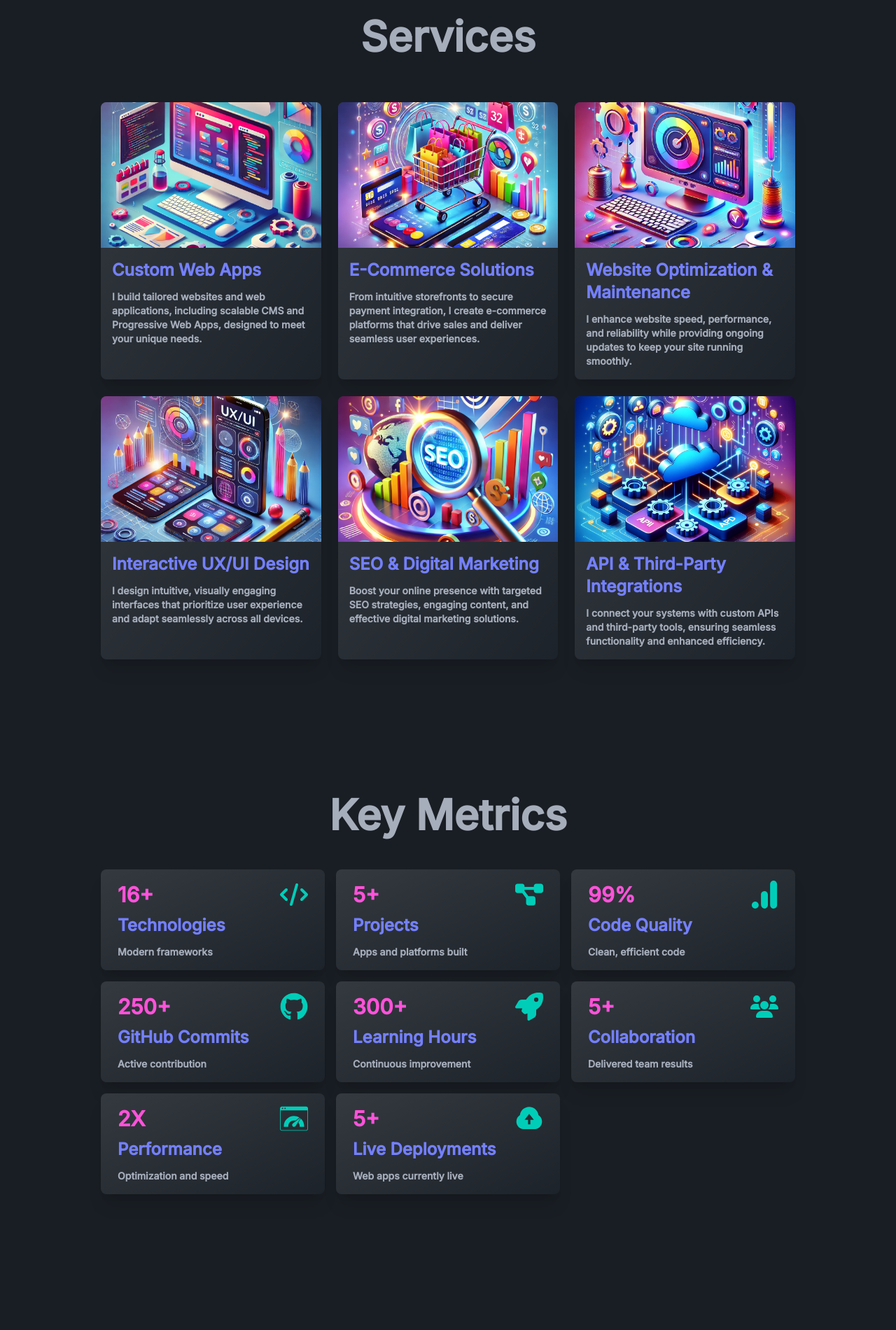
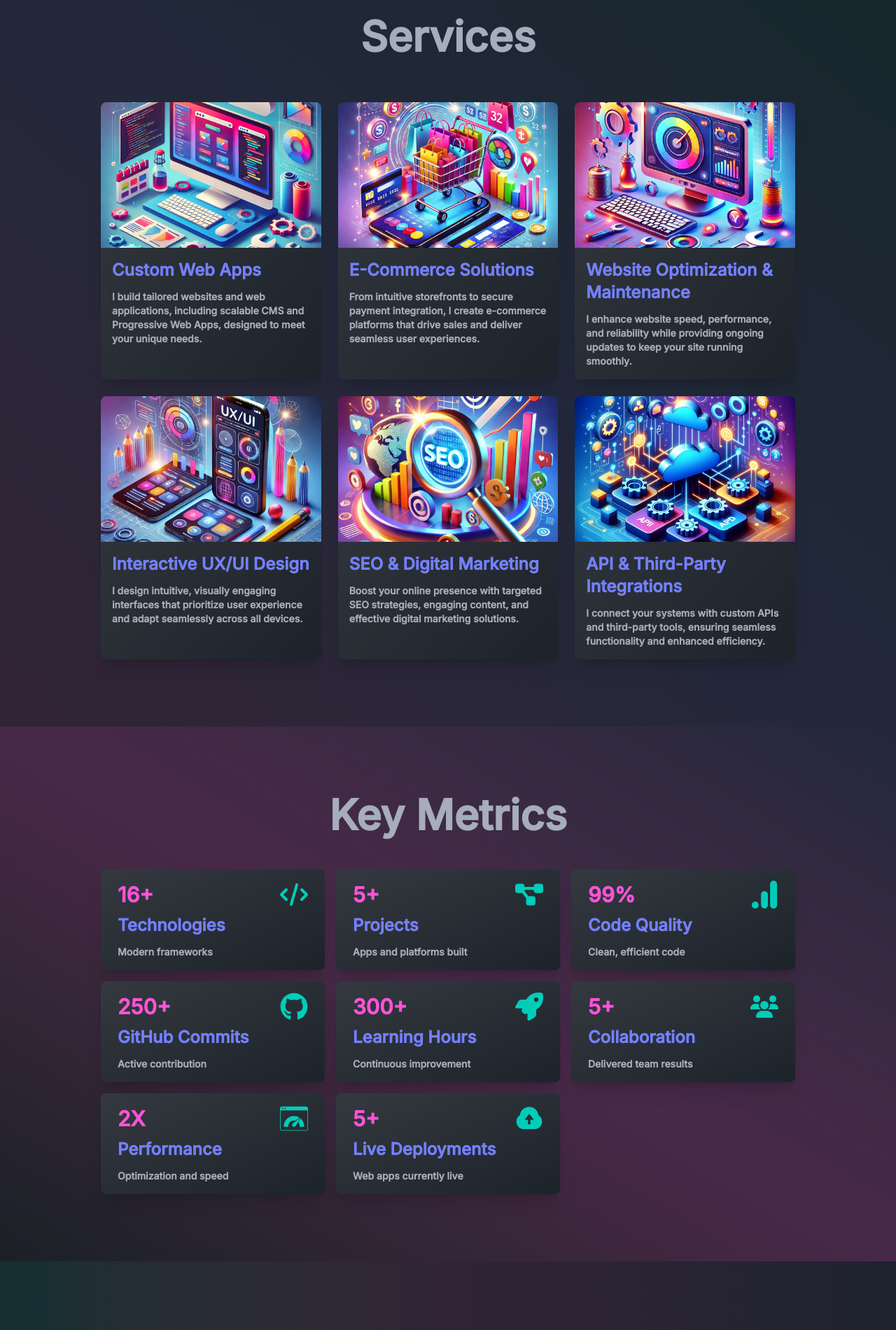
Before and after one commit to Lokie-ree/dev-portfolio, a Next.js app: page / in a window 1280 px wide. Shown: the part 880-2780 px from the top of the page at 70% size. Built offline with nearby package versions, Linux system fonts and the light colour scheme.

Commit message:
added gradients for each section in globals

```diff
--- a/app/globals.css
+++ b/app/globals.css
@@ -41,6 +41,26 @@ html {
     @apply bg-gradient-to-br from-primary/20 via-secondary/10 to-accent/20;
   }
 
+  .services-bg {
+    @apply bg-gradient-to-tr from-secondary/10 via-primary/10 to-accent/5;
+  }
+
+  .metrics-bg {
+    @apply bg-gradient-to-bl from-primary/10 via-secondary/20 to-neutral/10;
+  }
+
+  .portfolio-bg {
+    @apply bg-gradient-to-r from-accent/10 via-secondary/10 to-primary/5;
+  }
+
+  .stack-bg {
+    @apply bg-gradient-to-t from-secondary/20 via-accent/10 to-primary/5;
+  }
+
+  .contact-bg {
+    @apply bg-gradient-to-tl from-primary/20 via-secondary/10 to-accent/5;
+  }
+
   .grid-cols-responsive {
     @apply grid grid-cols-1 sm:grid-cols-2 lg:grid-cols-3 gap-6;
   }
--- a/components/ContactSection.jsx
+++ b/components/ContactSection.jsx
@@ -6,7 +6,7 @@ import ContactForm from "./ContactForm";
 const ContactSection = () => {
 
   return (
-    <section id="contact" className="background-base-100 py-20 lg:py-24 text-base-content">
+    <section id="contact" className="py-20 lg:py-24 contact-bg text-base-content">
       <div className="max-w-5xl mx-auto px-6">
           <h2 className="text-5xl md:text-6xl font-bold text-center mb-12">
             Get in Touch
--- a/components/KeyMetrics.jsx
+++ b/components/KeyMetrics.jsx
@@ -3,7 +3,7 @@ import { metrics } from "@/utils/constants";
 
 const KeyMetrics = () => {
   return (
-    <section id="key-metrics" className="py-20 lg:py-24 relative overflow-hidden text-base-content">
+    <section id="key-metrics" className="py-20 lg:py-24 metrics-bg relative overflow-hidden text-base-content">
       <div className="container max-w-5xl mx-auto px-4">
         <h2 className="text-5xl md:text-6xl font-bold text-center mb-12">
           Key Metrics
--- a/components/Portfolio.jsx
+++ b/components/Portfolio.jsx
@@ -13,7 +13,7 @@ const Portfolio = () => {
   };
 
   return (
-    <section id="projects" className="py-20 lg:py-24 text-base-content">
+    <section id="projects" className="py-20 lg:py-24 portfolio-bg text-base-content">
       <div className="max-w-6xl mx-auto px-6">
         <h2 className="text-5xl md:text-6xl font-bold text-base-content text-center mb-12">
           Projects
--- a/components/Services.jsx
+++ b/components/Services.jsx
@@ -4,7 +4,7 @@ import Image from "next/image";
 
 const Services = () => {
   return (
-    <section id="services" className="py-20 lg:py-24 text-base-content">
+    <section id="services" className="py-20 lg:py-24 services-bg text-base-content">
       <div className="container max-w-5xl mx-auto px-4">
           <h2 className="text-5xl md:text-6xl font-bold text-center mb-12 lg:mb-16">Services</h2>
         <div className="grid grid-cols-responsive gap-6">
--- a/components/Stack.jsx
+++ b/components/Stack.jsx
@@ -5,7 +5,7 @@ import { stackItems } from "../utils/constants";
 
 const Stack = () => {
   return (
-    <section id="tech-stack" className="py-20 lg:py-24 text-base-content relative overflow-hidden">
+    <section id="tech-stack" className="py-20 lg:py-24 stack-bg text-base-content relative overflow-hidden">
       <div className="container max-w-5xl mx-auto px-4 text-center relative z-10">
         <h2 className="text-5xl md:text-6xl text-base-content font-bold mb-12">
           Tech Stack
```
